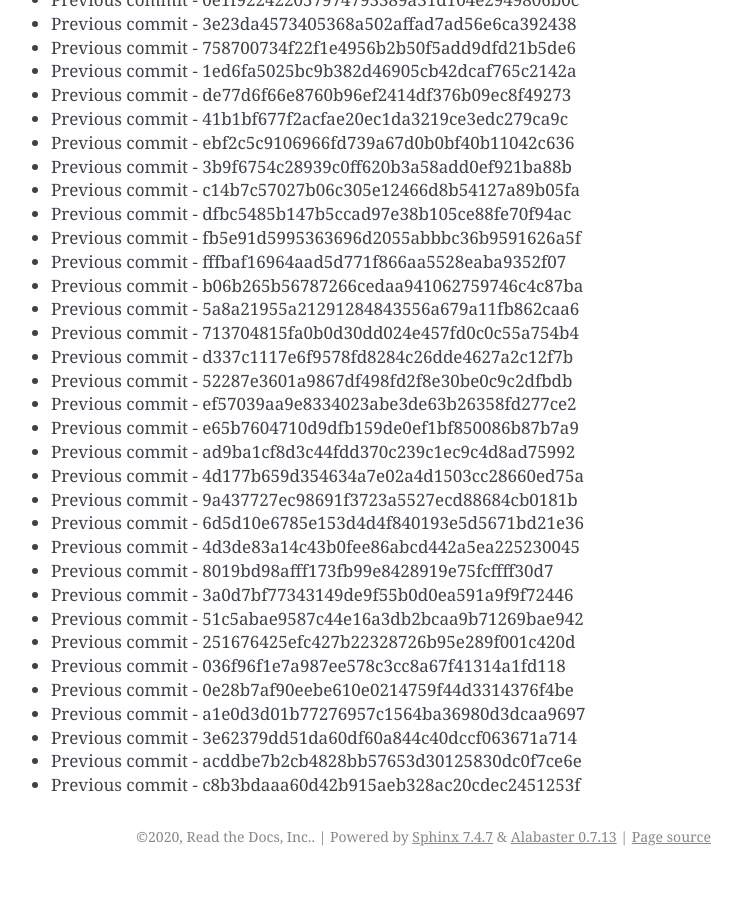
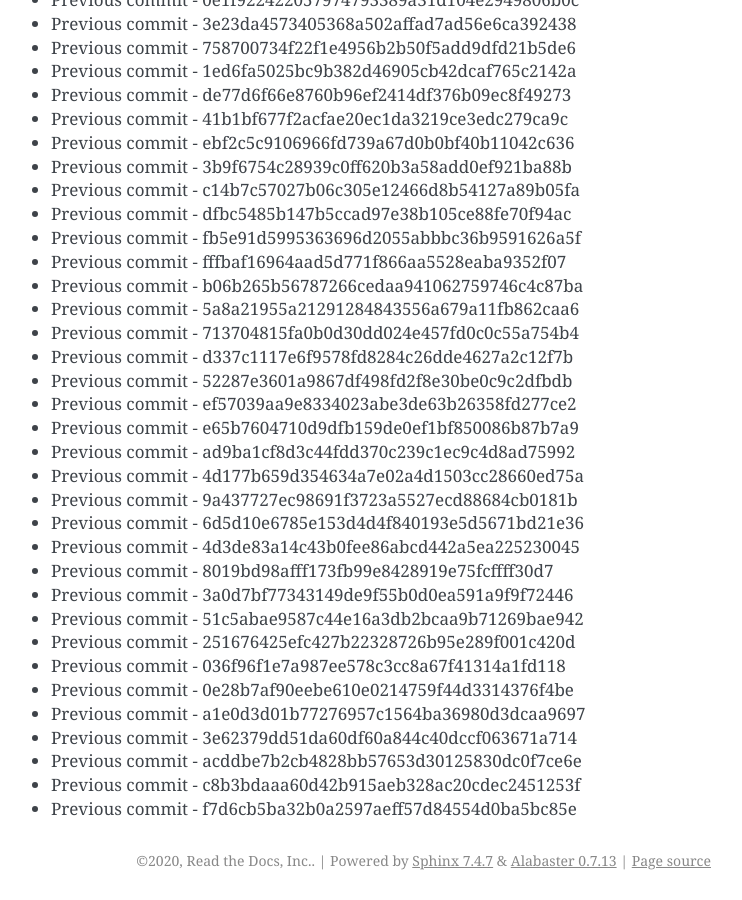
Before and after one commit to readthedocs/rtd-git-stresstest, a Sphinx documentation site: the page built from docs/updates.rst, in a window 1280 px wide and 900 px high, scrolled down 46298 px. Shown: the whole window, without its empty margins (399-1141 px from the left). Built offline with Sphinx 7.4.7, drawn with Linux system fonts in a browser that asks for light colours; before the commit the page ends 47174 px from its top, so only the background shows below that.

Commit message:
Generating commit from previous: f7d6cb5ba32b0a2597aeff57d84554d0ba5bc85e

```diff
--- a/docs/updates.rst
+++ b/docs/updates.rst
@@ -1977,3 +1977,4 @@ It can be tested for any performance characteristics.
 * Previous commit - 3e62379dd51da60df60a844c40dccf063671a714
 * Previous commit - acddbe7b2cb4828bb57653d30125830dc0f7ce6e
 * Previous commit - c8b3bdaaa60d42b915aeb328ac20cdec2451253f
+* Previous commit - f7d6cb5ba32b0a2597aeff57d84554d0ba5bc85e
```
